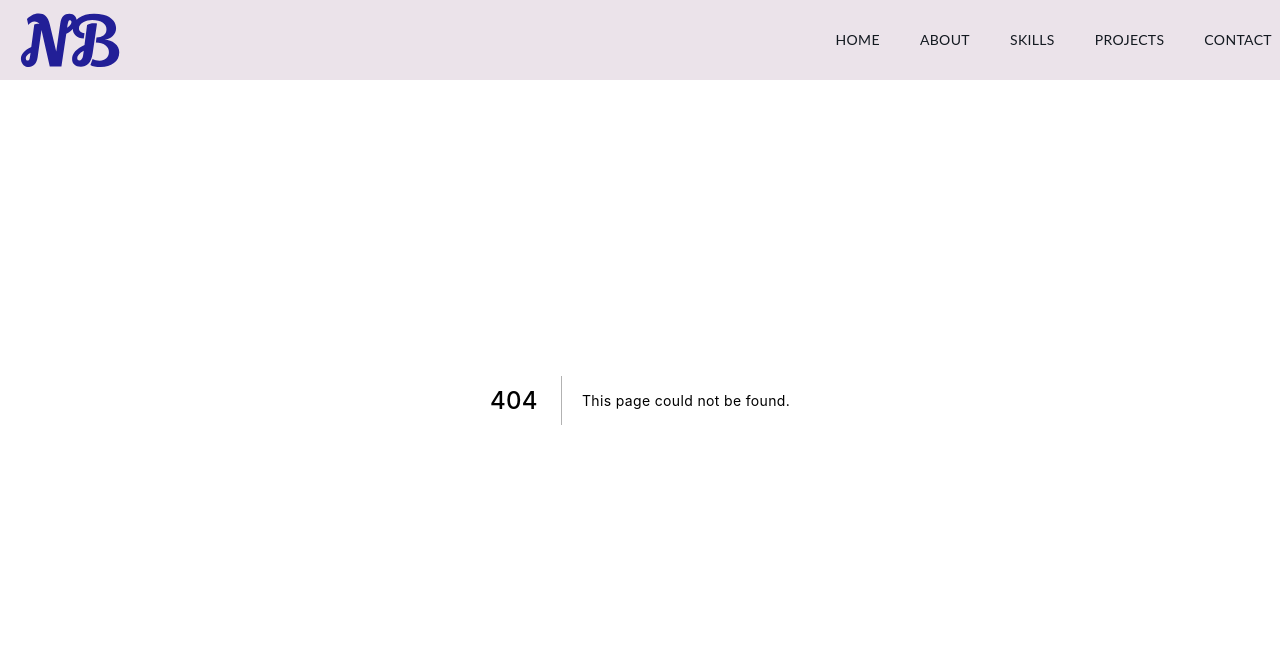
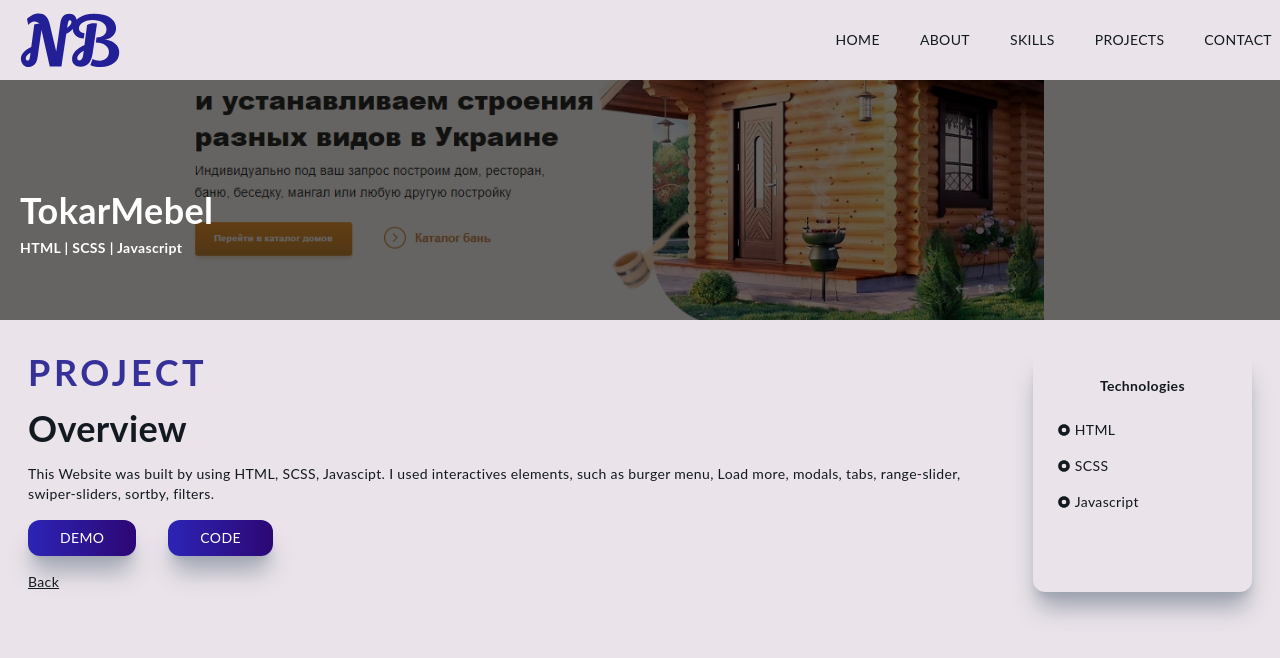
Before and after one commit to NatalyaBortsova/portfolio-nextjs, a Next.js app: page /tokarMebel in a window 1280 px wide. Before the commit this address had no page. Shown: the top 658 px of the page. Built offline with nearby package versions, Linux system fonts and the light colour scheme.

Commit message:
add new project

```diff
--- a/components/Projects.jsx
+++ b/components/Projects.jsx
@@ -4,6 +4,7 @@
 import Elone from "../public/assets/projects/eloneAgency.png";
 import Galeoncar from "../public/assets/projects/galeoncar.png";
 import TravelApp from "../public/assets/projects/travelApp.png";
+import TokarMebel from "../public/assets/projects/tokarMebel.png";
 import WeatherApp from "../public/assets/projects/weatherApp.png";
 import CryptoApp from "../public/assets/projects/coinApp.png";
 import Netflix from "../public/assets/projects/netflix.png";
@@ -52,7 +53,13 @@
             projectUrl="/galeoncar"
           />
           {loadMore ? (
-            <>
+             <>
+             <ProjectItem
+               title="Tokar Mebel"
+               subtitle="HTML, SCSS, Javascript"
+               backgroundImg={TokarMebel}
+               projectUrl="/tokarMebel"
+             />
               <ProjectItem
                 title="Travel App"
                 subtitle="React, Javascript, CSS"
--- /dev/null
+++ b/pages/tokarMebel.jsx
@@ -0,0 +1,82 @@
+import Image from "next/image";
+import Link from "next/link";
+import React from "react";
+import TokarMebel from "../public/assets/projects/tokarMebel.png";
+import { RiRadioButtonFill } from "react-icons/ri";
+
+const tokarMebel = () => {
+  return (
+    <div className="w-full">
+      <div className="w-screen h-[30vh] lg:h-[40vh] relative">
+        <div className="absolute top-0 left-0 w-full h-[30vh] lg:h-[40vh] bg-black/60 z-10" />
+        <Image
+          className="absolute z-1"
+          layout="fill"
+          objectFit="cover"
+          src={TokarMebel}
+          alt="Galeoncar"
+        />
+        <div className="absolute top-[70%] max-w-[1240px] w-full left-[50%] right-[50%] translate-x-[-50%] translate-y-[-50%] text-white z-10">
+          <h2 className="mb-2">TokarMebel</h2>
+          <h3>HTML | SCSS | Javascript</h3>
+        </div>
+      </div>
+      <div className="max-w-[1240px] mx-auto p-2 grid md:grid-cols-5 gap-8 pt-8">
+        <div className="col-span-4">
+          <h2 className="uppercase tracking-widest text-[#353199] mb-4">
+            Project
+          </h2>
+          <h3 className="mb-4 text text-3xl sm:text-4xl">Overview</h3>
+          <p>
+            This Website was built by using HTML, SCSS, Javascipt. I used
+            interactives elements, such as burger menu, Load more, modals, tabs, range-slider, swiper-sliders, sortby, filters.
+          </p>
+          <a
+            data-set="goto-progect"
+            href="https://natalyabortsova.github.io/tokarmebel/"
+            target="_blank"
+            rel="noreferrer"
+            className="px-8 py-2 mt-4 mr-8"
+          >
+            Demo
+          </a>
+          <a
+            data-set="goto-progect"
+            href="https://github.com/NatalyaBortsova/tokarmebel"
+            target="_blank"
+            rel="noreferrer"
+            className="px-8 py-2 mt-4 mb-4"
+          >
+            Code
+          </a>
+          <div>
+            <Link href="/#projects">
+              <span className="underline text-bold cursor-pointer">Back</span>
+            </Link>
+          </div>
+        </div>
+        <div className="col-span-4 lg:col-span-1 shadow-xl shadow-gray-400 rounded-xl p-4">
+          <div className="p-2">
+            <h4 className="text-center font-bold mb-4">Technologies</h4>
+            <div className="grid grid-cols-3 lg:grid-cols-1">
+              <span className="flex items-center py-2">
+                <RiRadioButtonFill className="mr-1" />
+                HTML
+              </span>
+              <span className="flex items-center py-2">
+                <RiRadioButtonFill className="mr-1" />
+                SCSS
+              </span>
+              <span className="flex items-center py-2">
+                <RiRadioButtonFill className="mr-1" />
+                Javascript
+              </span>
+            </div>
+          </div>
+        </div>
+      </div>
+    </div>
+  );
+};
+
+export default tokarMebel;
```
Also changed, not shown: public/assets/projects/tokarMebel.png (added).
